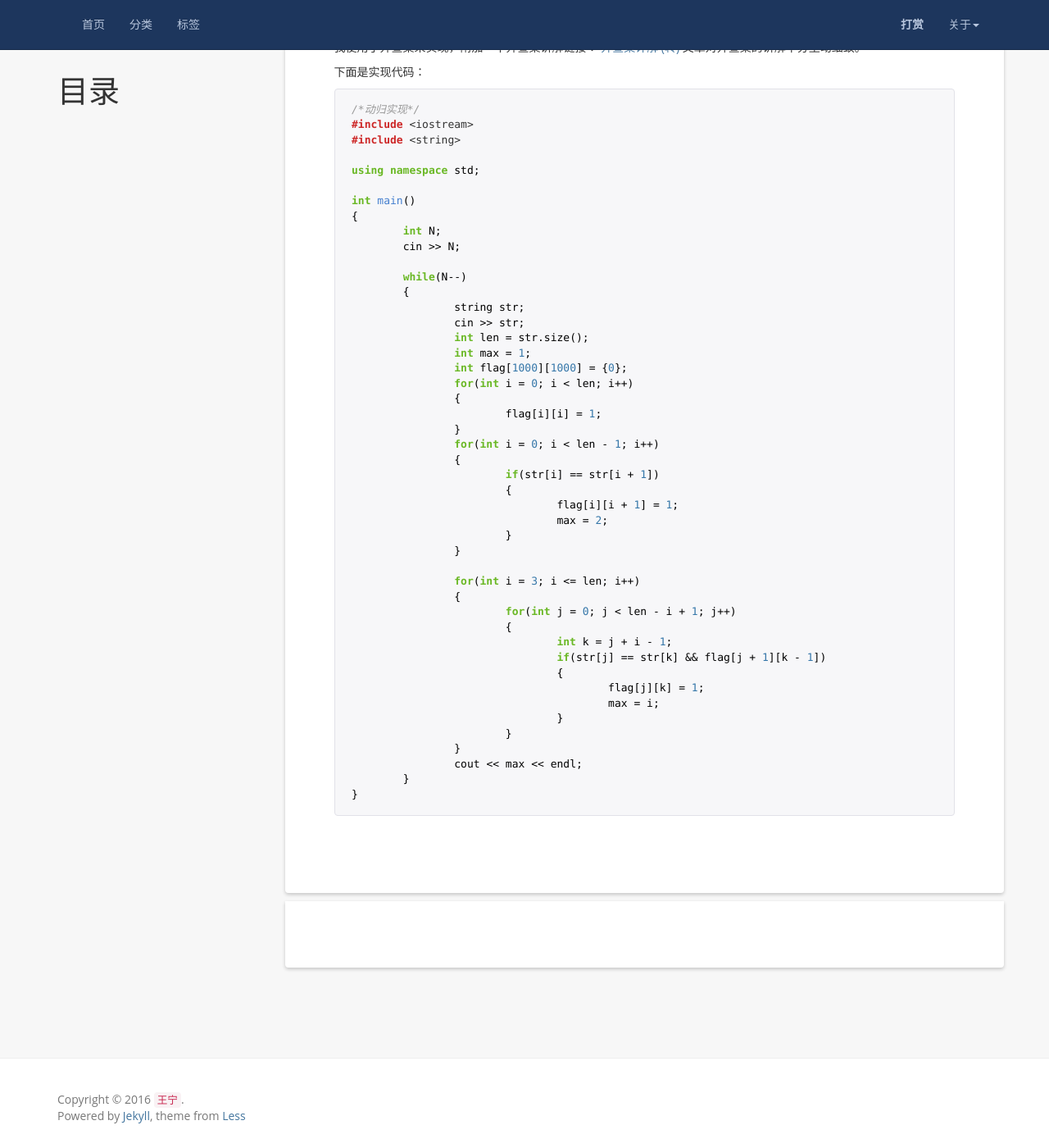
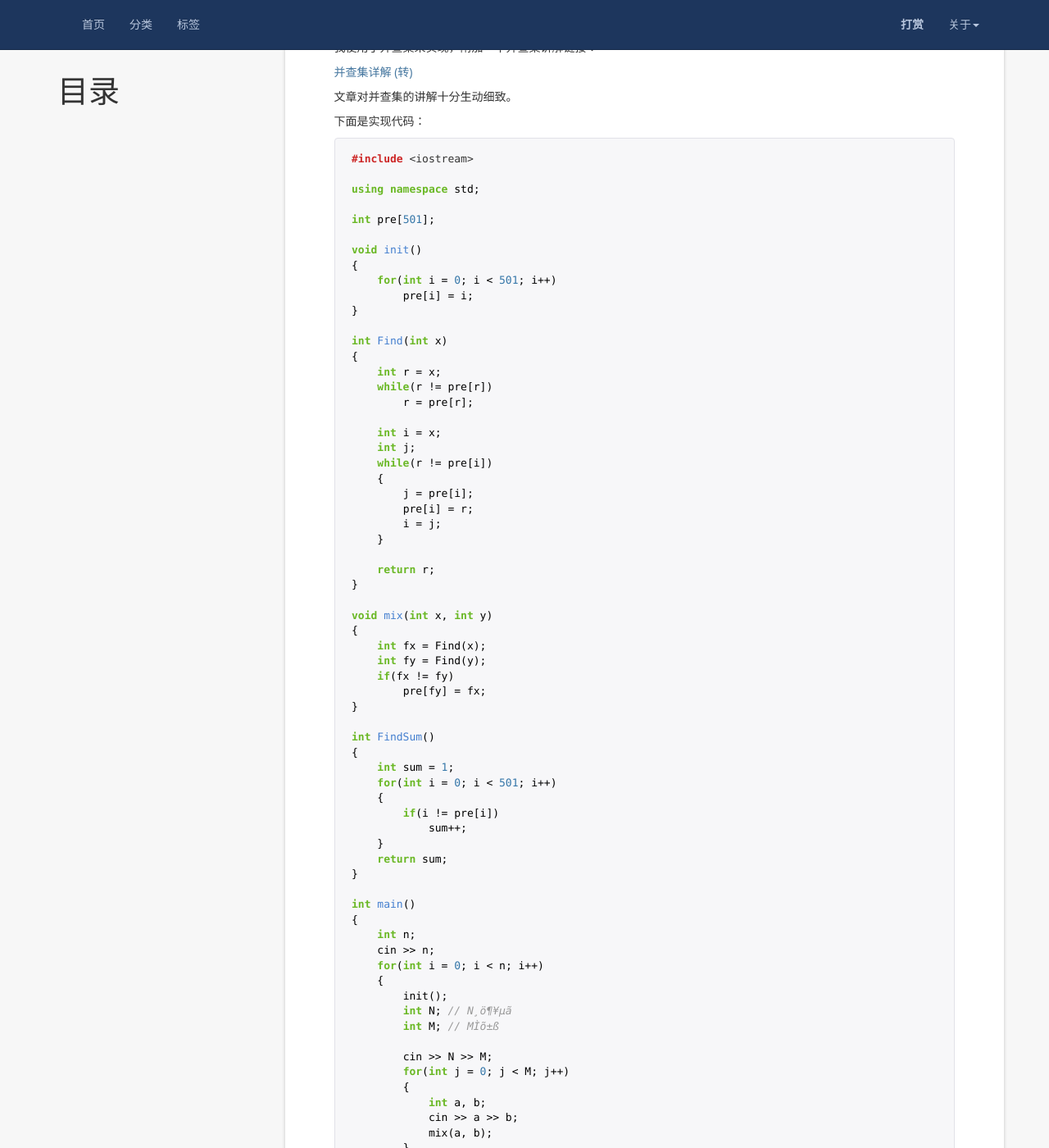
Before and after one commit to system2wn/system2wn.github.io, a Jekyll site: the page built from _posts/2017-08-12-hihocoder一下 161 树结构判定.md, in a window 1280 px wide and 1400 px high, scrolled down 1819 px. Shown: the whole window at 82% size. Built offline with Jekyll 4.4.1, drawn with Linux system fonts in a browser that asks for light colours; comment, search, counter and statistics services are not loaded; some of the changed text lies outside the part shown.

Commit message:
new blog

```diff
--- a/_posts/2017-08-12-hihocoder一下 161 树结构判定.md
+++ b/_posts/2017-08-12-hihocoder一下 161 树结构判定.md
@@ -87,56 +87,90 @@ NO
  2. 使用并查集，依次处理每一条边，把每条边的两个顶点都合并到一个集合里。最后检查是不是N个点都在同一个集合中。
 
 我使用了并查集来实现，附加一个并查集讲解链接：
+
 [并查集详解 (转)](http://blog.csdn.net/dellaserss/article/details/7724401/)
+
 文章对并查集的讲解十分生动细致。
 
 下面是实现代码：
 
 {% highlight cpp %}
-/*动归实现*/
 #include <iostream>
-#include <string>
 
 using namespace std;
 
+int pre[501];
+
+void init()
+{
+    for(int i = 0; i < 501; i++)
+        pre[i] = i;
+}
+
+int Find(int x)
+{
+    int r = x;
+    while(r != pre[r])
+        r = pre[r];
+
+    int i = x;
+    int j;
+    while(r != pre[i])
+    {
+        j = pre[i];
+        pre[i] = r;
+        i = j;
+    }
+
+    return r;
+}
+
+void mix(int x, int y)
+{
+    int fx = Find(x);
+    int fy = Find(y);
+    if(fx != fy)
+        pre[fy] = fx;
+}
+
+int FindSum()
+{
+    int sum = 1;
+    for(int i = 0; i < 501; i++)
+    {
+        if(i != pre[i])
+            sum++;
+    }
+    return sum;
+}
+
 int main()
 {
-	int N;
-	cin >> N;
+    int n;
+    cin >> n;
+    for(int i = 0; i < n; i++)
+    {
+        init();
+        int N; // N¸ö¶¥µã
+        int M; // MÌõ±ß
 
-	while(N--)
-	{
-		string str;
-		cin >> str;
-		int len = str.size();
-		int max = 1;
-		int flag[1000][1000] = {0};
-		for(int i = 0; i < len; i++)
-		{
-			flag[i][i] = 1;
-		}
-		for(int i = 0; i < len - 1; i++)
-		{
-			if(str[i] == str[i + 1])
-			{
-				flag[i][i + 1] = 1;
-				max = 2;
-			}
-		}
-
-		for(int i = 3; i <= len; i++)
-		{
-			for(int j = 0; j < len - i + 1; j++)
-			{
-				int k = j + i - 1;
-				if(str[j] == str[k] && flag[j + 1][k - 1])
-				{
-					flag[j][k] = 1;
-					max = i;
-				}
-			}
-		}
-		cout << max << endl;
-	}
+        cin >> N >> M;
+        for(int j = 0; j < M; j++)
+        {
+            int a, b;
+            cin >> a >> b;
+            mix(a, b);
+        }
+        int sum = FindSum();
+        if(N != M + 1)
+            cout << "NO" << endl;
+        else
+        {
+            if(sum == N)
+                cout << "YES" << endl;
+            else
+                cout << "NO" << endl;
+        }
+    }
 }
 {% endhighlight %}
```
